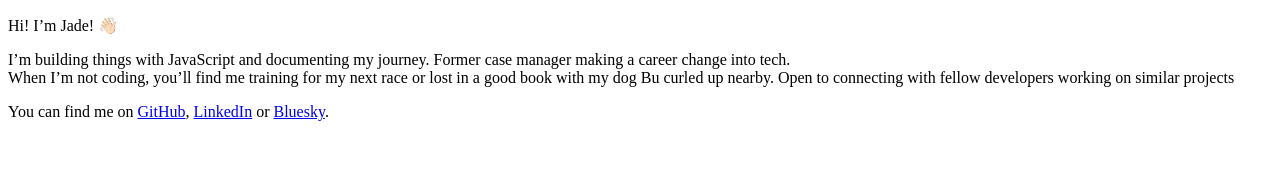
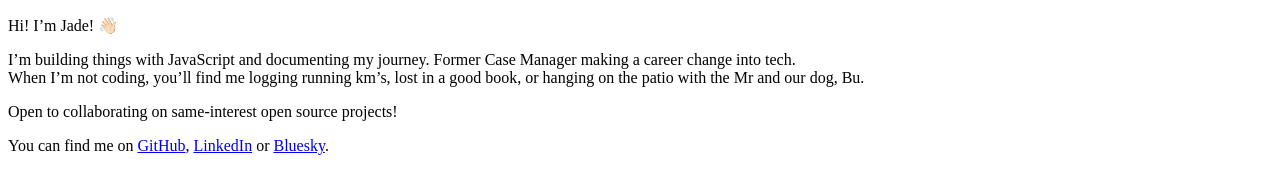
Before and after one commit to jade0x/jade0xblog, an Astro site: page /about in a window 1280 px wide. Built offline with nearby package versions, Linux system fonts and the light colour scheme; Astro itself is replaced by a stand-in of ours.

Commit message:
Update about.md

```diff
--- a/src/pages/about.md
+++ b/src/pages/about.md
@@ -1,7 +1,8 @@
 Hi! I'm Jade! 👋🏻
 
-I'm building things with JavaScript and documenting my journey. Former case manager making a career change into tech.<br>
-When I'm not coding, you'll find me training for my next race or lost in a good book with my dog Bu curled up nearby.
-Open to connecting with fellow developers working on similar projects
+I'm building things with JavaScript and documenting my journey. Former Case Manager making a career change into tech. <br>
+When I'm not coding, you'll find me logging running km's, lost in a good book, or hanging on the patio with the Mr and our dog, Bu.
+
+Open to collaborating on same-interest open source projects!
 
 You can find me on [GitHub](https://github.com/jade0x), [LinkedIn](https://www.linkedin.com/in/jade-garafola/) or [Bluesky](https://jade0x.bsky.social).
```
